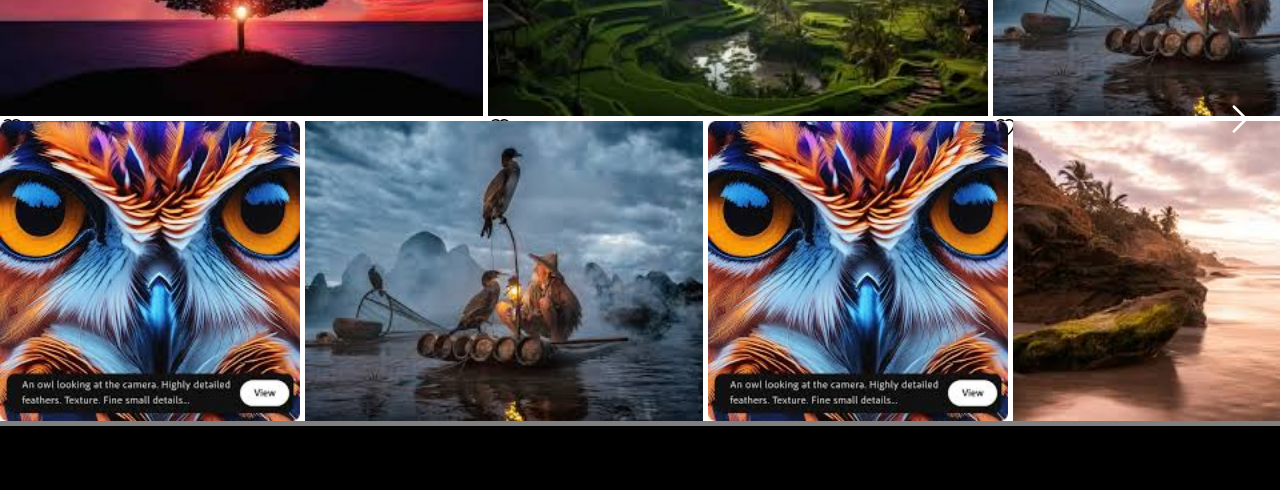
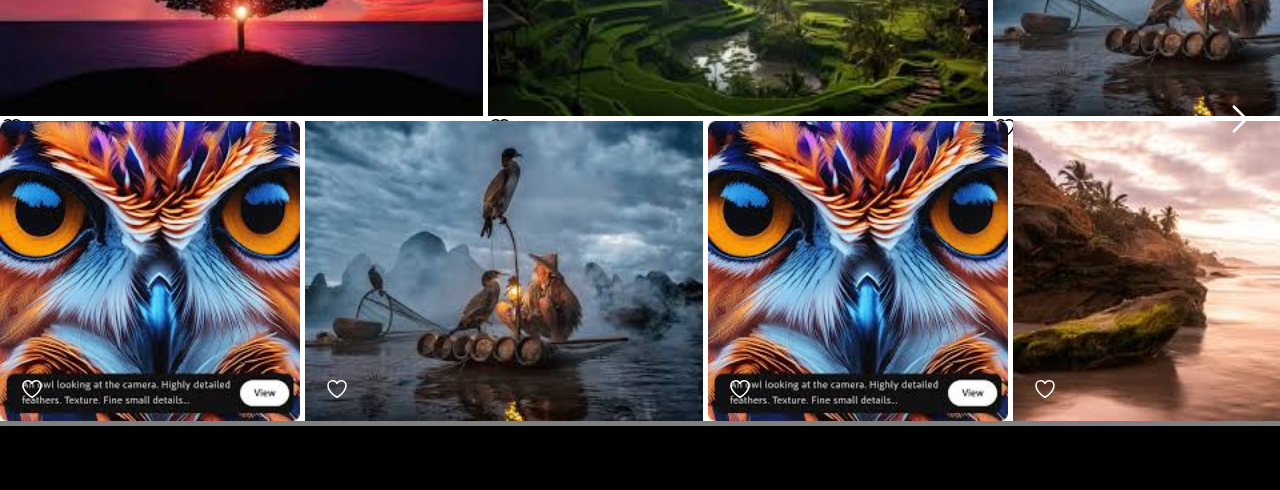
Before and after one commit to allanXQ/inky-ui, a React (Vite) app: page /about in a window 1280 px wide. Shown: the part 2360-2850 px from the top of the page. Built offline with nearby package versions, Linux system fonts and the light colour scheme.

Commit message:
correctly positioned icon

```diff
--- a/src/Components/ImageGrid.jsx
+++ b/src/Components/ImageGrid.jsx
@@ -115,14 +115,14 @@ const ImageGallery = () => {
         <div className="inner-gallery">
           {images2.map((src, index) => (
             <div className="relative" key={index}>
-              <img src={src} alt={`Image ${index}`} className="gallery-img" />
+              <div className="absolute bottom-5 left-5 z-50">
                 <svg
                   xmlns="http://www.w3.org/2000/svg"
                   fill="none"
                   viewBox="0 0 24 24"
                   strokeWidth="1.5"
-                stroke="currentColor"
-                className="size-6 absolute"
+                  stroke="white"
+                  className="size-6"
                 >
                   <path
                     strokeLinecap="round"
@@ -130,6 +130,12 @@ const ImageGallery = () => {
                     d="M21 8.25c0-2.485-2.099-4.5-4.688-4.5-1.935 0-3.597 1.126-4.312 2.733-.715-1.607-2.377-2.733-4.313-2.733C5.1 3.75 3 5.765 3 8.25c0 7.22 9 12 9 12s9-4.78 9-12Z"
                   />
                 </svg>
+              </div>
+              <img
+                src={src}
+                alt={`Image ${index}`}
+                className="gallery-img z-0 relative"
+              />
             </div>
           ))}
         </div>
```
Lines whose indentation alone changed are shown as unchanged.
